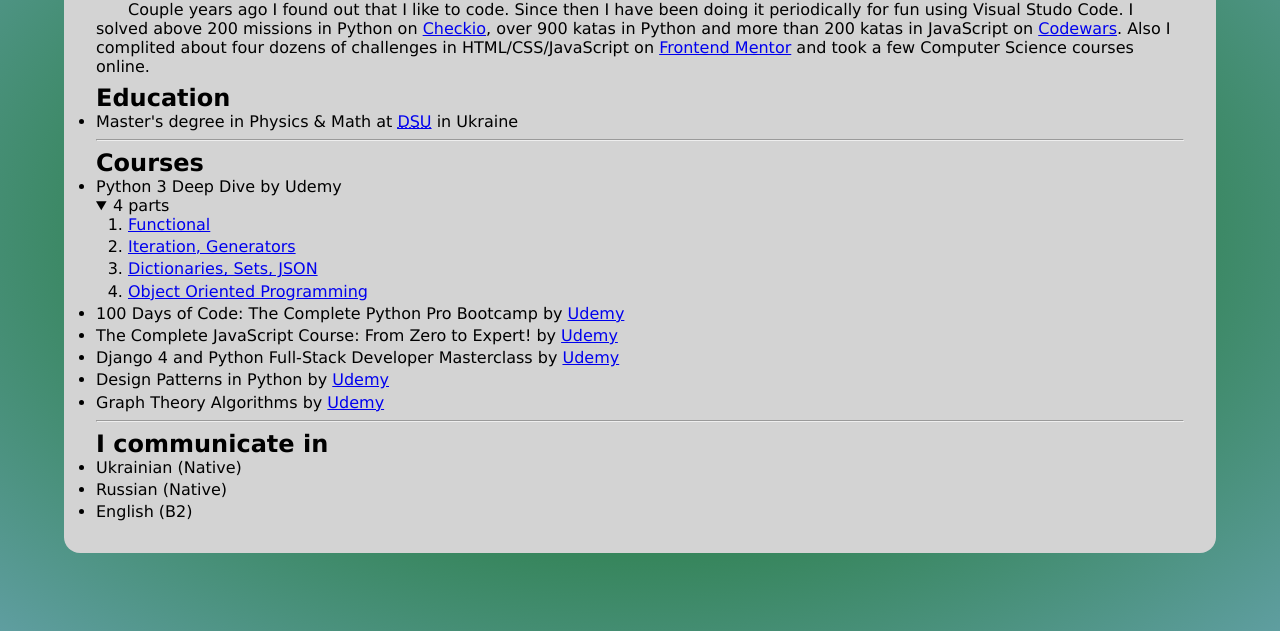
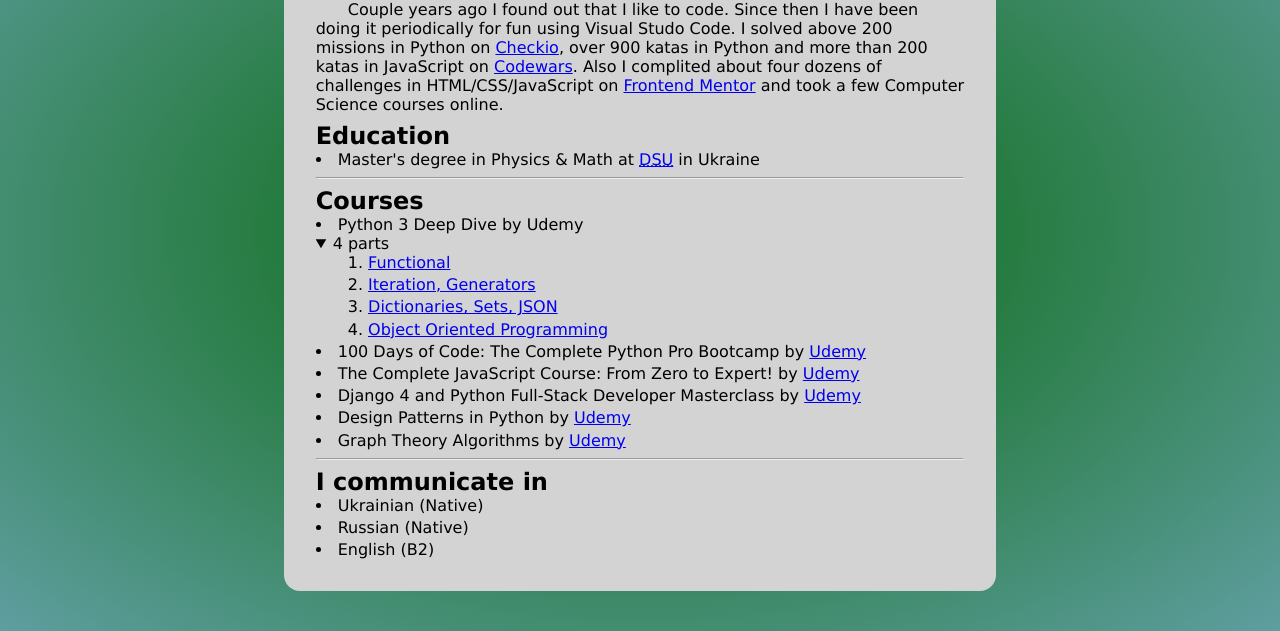
Before and after one commit to KorneyChervonenko/cv, a plain HTML site: page index.html in a window 1280 px wide. Shown: the part 169-800 px from the top of the page. Drawn offline with Linux system fonts and the light colour scheme.

Commit message:
Add files via upload

```diff
--- a/css/styles.css
+++ b/css/styles.css
@@ -35,6 +35,7 @@ main {
 	/* inline-size: 22rem; */
 	inline-size: 90%;
 	block-size: fit-content;
+	max-inline-size: 70ch;
 	/* min-inline-size: 10rem; */
 	/* block-size: 50rem; */
 	/* block-size: 100vh; */
@@ -76,6 +77,7 @@ section#social img {
 
 article {
 	text-indent: 2rem;
+	/* max-inline-size: 70ch; */
 }
 
 details ol {
@@ -87,6 +89,7 @@ ol {
 	display: flex;
 	flex-direction: column;
 	row-gap: 0.2rem;
+	list-style-position: inside;
 }
 
 /* hr { margin-top: 1rem;} */
```
